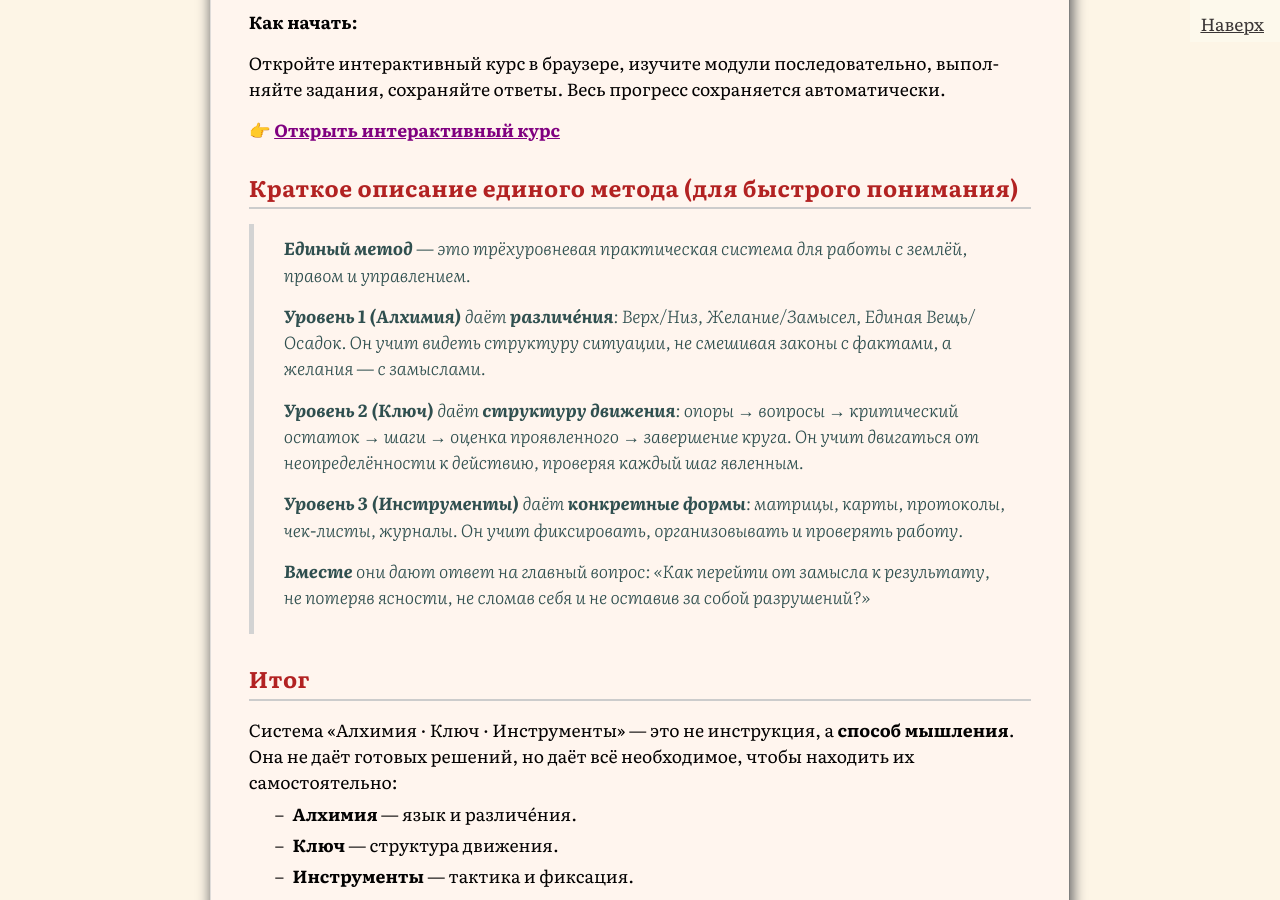
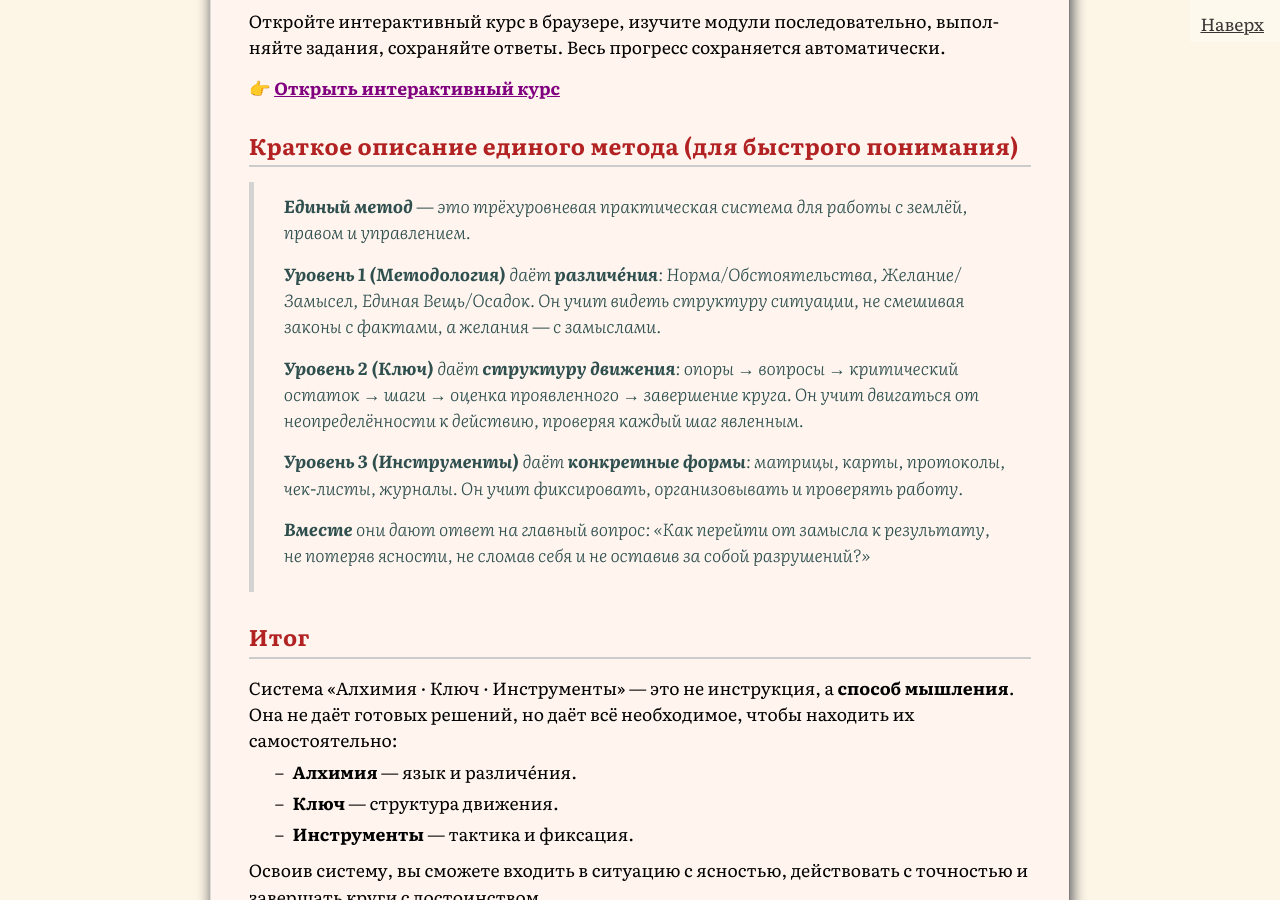
Before and after one commit to SergSi/land-use-art, a Jekyll site: the page built from _posts/2026-08-08-how.md, in a window 1280 px wide and 900 px high, scrolled down 6476 px. Built offline with Jekyll 4.4.1, drawn with Linux system fonts in a browser that asks for light colours; some web fonts are replaced; some of the changed text lies outside the part shown.

Commit message:
Update 2026-08-08-how.md

```diff
--- a/_posts/2026-08-08-how.md
+++ b/_posts/2026-08-08-how.md
@@ -32,10 +32,10 @@
 
 | Различение | Суть |
 |------------|------|
-| **Верх / Низ** | Объективный порядок (законы, нормы, правила) и конкретные условия (факты, документы, ресурсы). Не смешивать. |
-| **Желание / Замысел** | Сырой импульс и оформленная гипотеза. Желание требует очищения, чтобы стать замыслом. |
-| **Пороки / Добродетели** | Личное, временно отложенное. Не бороться, а отложить до проверки. |
-| **Единая Вещь / Осадок** | Результат Соединения и неизбежный побочный продукт. Осадок — не ошибка, а плата за трансформацию. |
+| **Норма/ Обстоятельства** | Объективный порядок (законы, нормы, правила) и конкретные условия (факты, документы, ресурсы). Не смешивать. |
+| **Желание/Замысел** | Сырой импульс и оформленная гипотеза. Желание требует очищения, чтобы стать замыслом. |
+| **Пороки/Добродетели** | Личное, временно отложенное. Не бороться, а отложить до проверки. |
+| **Единая Вещь/Осадок** | Результат Соединения и неизбежный побочный продукт. Осадок — не ошибка, а плата за трансформацию. |
 
 **Процесс Великого Делания:**
 
@@ -202,7 +202,7 @@
 
 > **Единый метод** — это трёхуровневая практическая система для работы с землёй, правом и управлением.
 >
-> **Уровень 1 (Алхимия)** даёт **различéния**: Верх/Низ, Желание/Замысел, Единая Вещь/Осадок. Он учит видеть структуру ситуации, не смешивая законы с фактами, а желания — с замыслами.
+> **Уровень 1 (Методология)** даёт **различéния**: Норма/Обстоятельства, Желание/Замысел, Единая Вещь/Осадок. Он учит видеть структуру ситуации, не смешивая законы с фактами, а желания — с замыслами.
 >
 > **Уровень 2 (Ключ)** даёт **структуру движения**: опоры → вопросы → критический остаток → шаги → оценка проявленного → завершение круга. Он учит двигаться от неопределённости к действию, проверяя каждый шаг явленным.
 >
```
